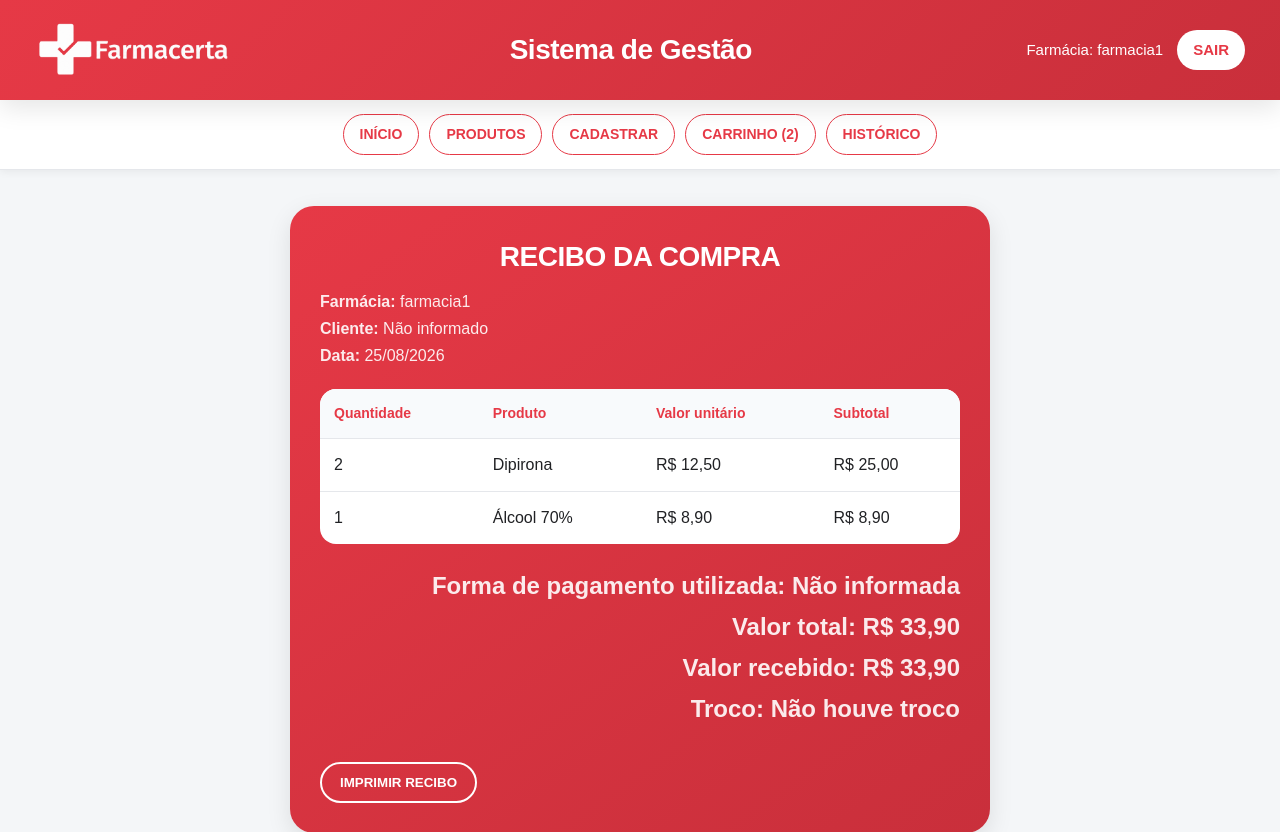
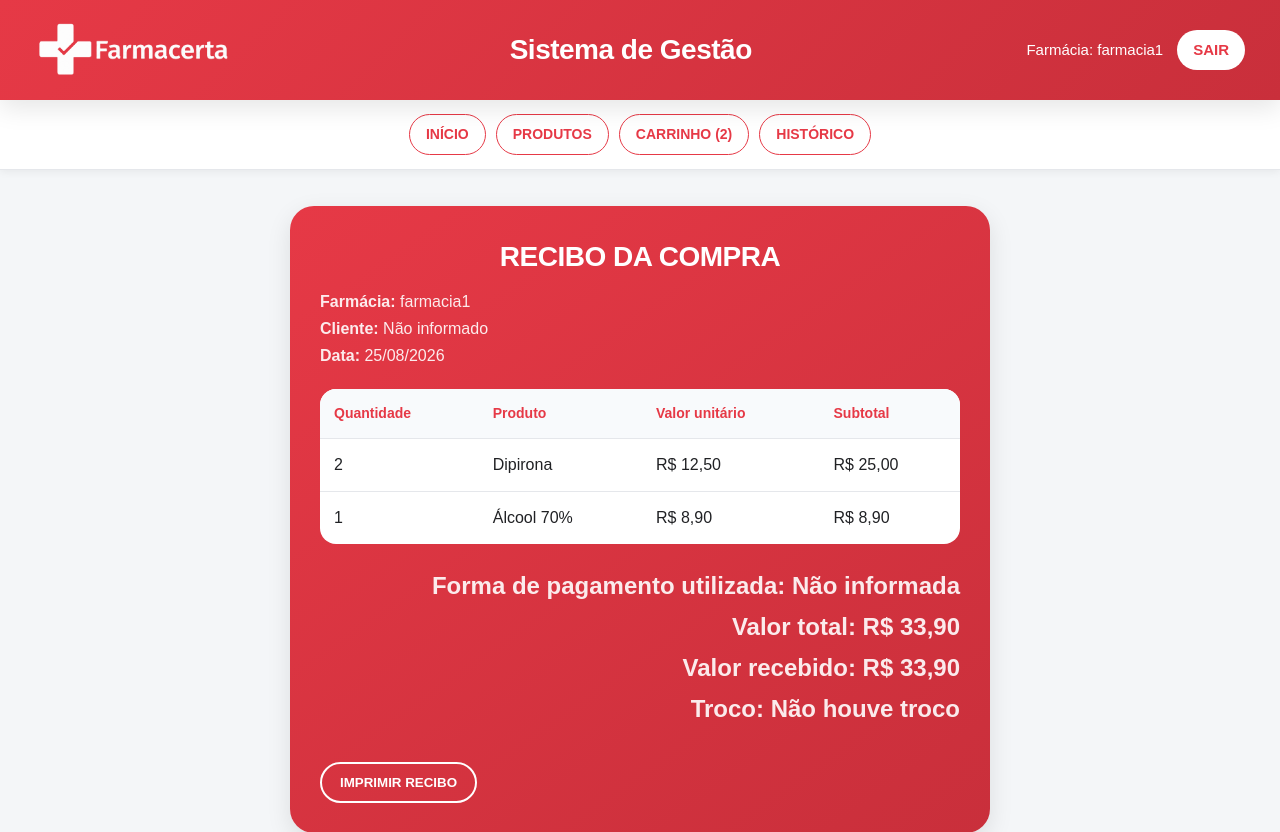
Before and after one commit to vitorggbs/farmacia, a PHP site: page /balconista/recibobalconista.php in a window 1280 px wide. Shown: the top 832 px of the page. Run offline with PHP 8.4, Linux system fonts and the light colour scheme.

Commit message:
Remove 'CADASTRAR' link from navigation menu

```diff
--- a/balconista/recibobalconista.php
+++ b/balconista/recibobalconista.php
@@ -57,7 +57,6 @@ if (isset($_POST["forma_pagamento"])) {
 <nav class="menu">
     <a href="iniciobalconista.html" class="">INÍCIO</a>
 <a href="produtosbalconista.html" class="">PRODUTOS</a>
-<a href="cadastrarbalconista.html" class="">CADASTRAR</a>
 <a href="carrinhobalconista.php" class="">CARRINHO (2)</a>
 <a href="historicorecibobalconista.html" class="">HISTÓRICO</a>
 </nav>
```
